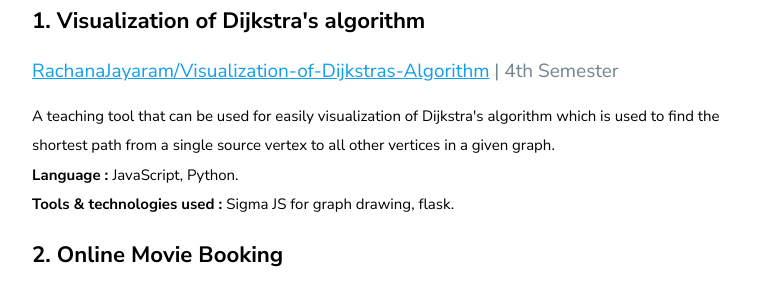
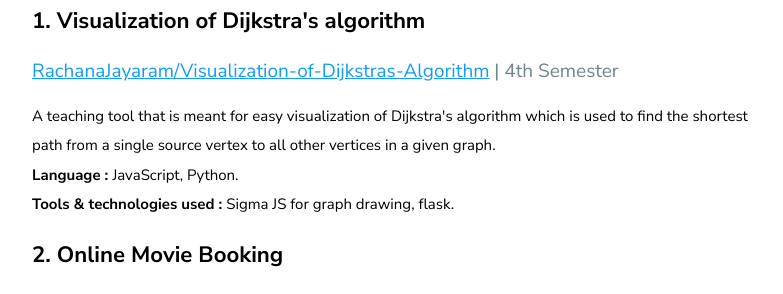
Before and after one commit to RachanaJayaram/projects, a Jekyll site: the page built from index.md, in a window 1280 px wide and 900 px high, scrolled down 1574 px. Shown: the part 154-448 px from the top of the window, without its empty margins (68-851 px from the left). Built offline with Jekyll 4.4.1, drawn with Linux system fonts in a browser that asks for light colours.

Commit message:
Update home.html

```diff
--- a/_layouts/home.html
+++ b/_layouts/home.html
@@ -128,7 +128,7 @@ layout: page
 	style="color:#71858c"> | 4th Semester</span>
 
 <p>
-	A teaching tool that can be used for easily visualization of Dijkstra's algorithm which is used to find the shortest
+	A teaching tool that is meant for easy visualization of Dijkstra's algorithm which is used to find the shortest
 	path from a single source vertex to all other vertices in a given graph.
 	<br>
 	<b>
```
